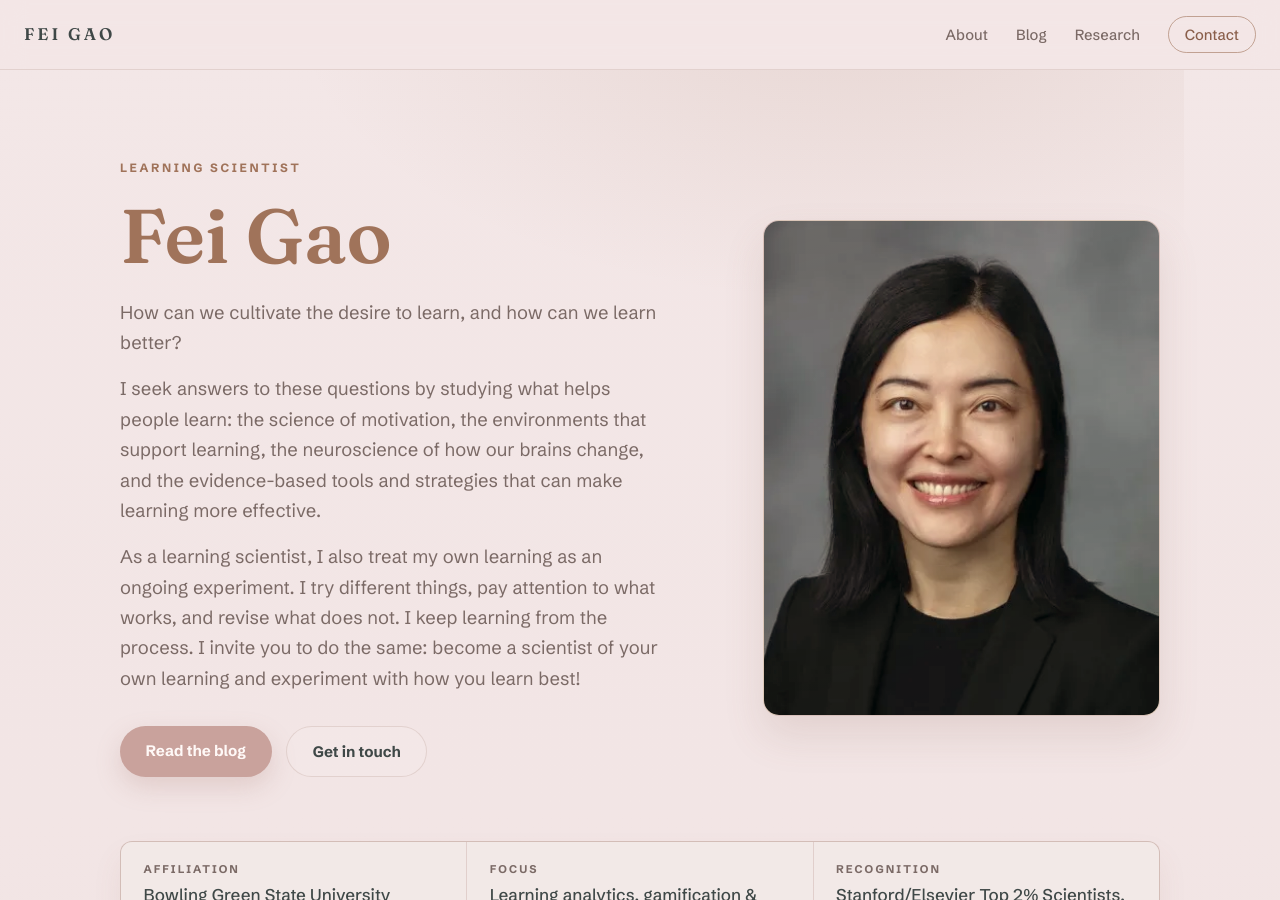
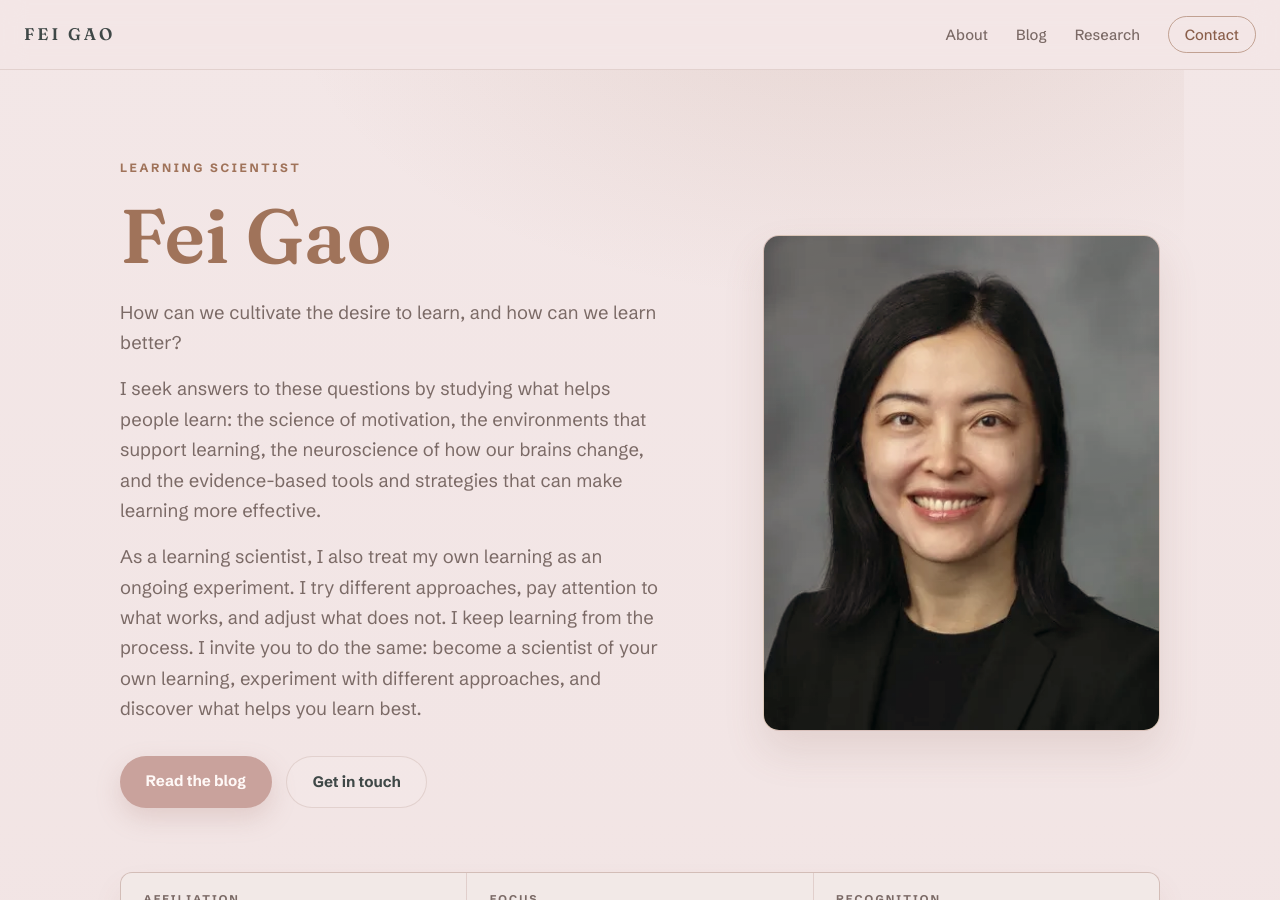
Before and after one commit to gaofei9/gaofei9.github.io, a Jekyll site: the page built from index.html, in a window 1280 px wide and 900 px high. Built offline with Jekyll 4.4.1, drawn with Linux system fonts in a browser that asks for light colours.

Commit message:
Revise the hero's experiment paragraph
Co-Authored-By: Claude Fable 5 <noreply@anthropic.com>

```diff
--- a/_data/home.yml
+++ b/_data/home.yml
@@ -37,10 +37,11 @@ hero:
       and strategies that can make learning more effective.
     - >-
       As a learning scientist, I also treat my own learning as an ongoing
-      experiment. I try different things, pay attention to what works, and
-      revise what does not. I keep learning from the process. I invite you
-      to do the same: become a scientist of your own learning and
-      experiment with how you learn best!
+      experiment. I try different approaches, pay attention to what works,
+      and adjust what does not. I keep learning from the process. I invite
+      you to do the same: become a scientist of your own learning,
+      experiment with different approaches, and discover what helps you
+      learn best.
   portrait_alt: "Fei Gao"
   primary_button:
     text: "Read the blog"
```
